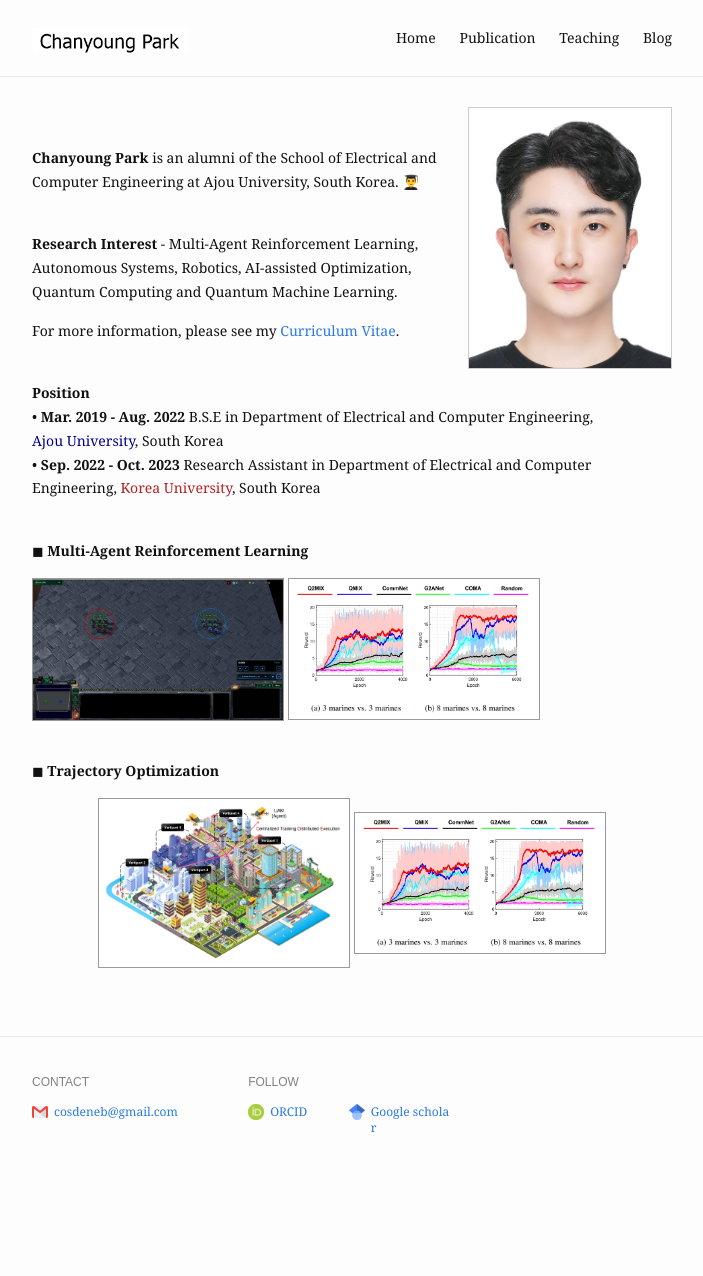
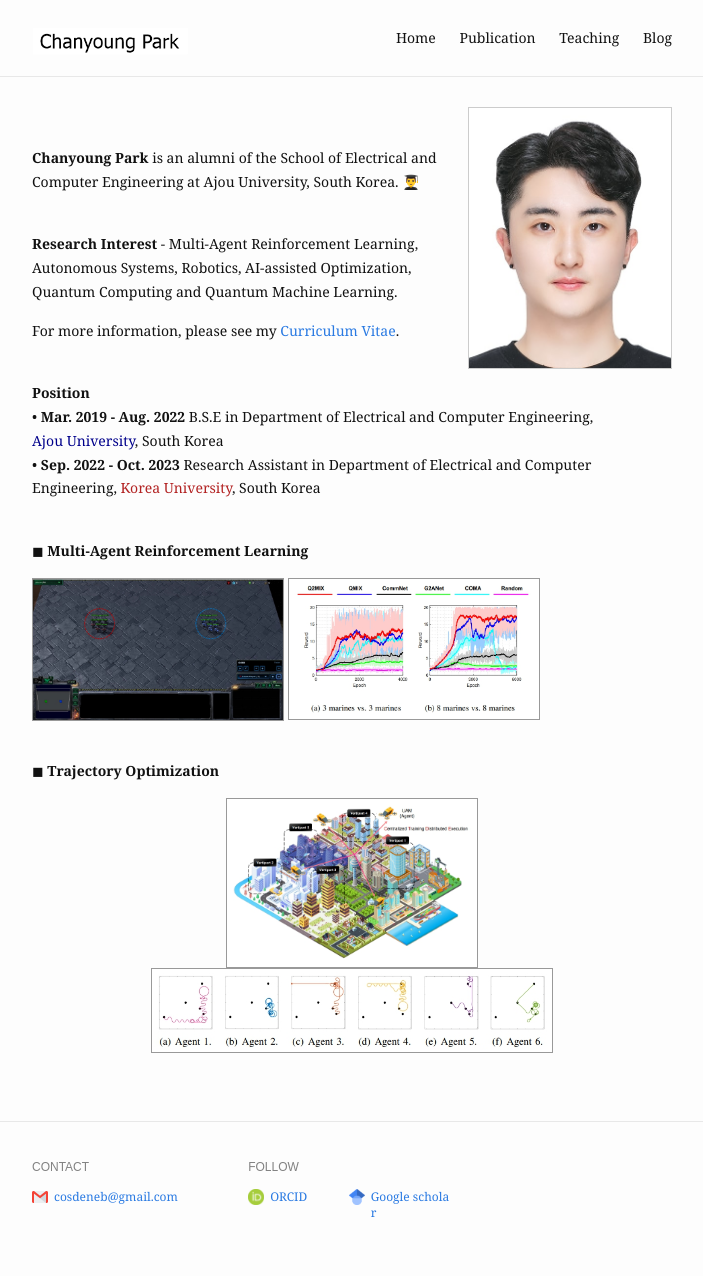
Before and after one commit to cosdeneb/cosdeneb.github.io, a Jekyll site: the page built from index.md, in a window 1280 px wide. Shown: the whole page, without its empty margins (288-991 px from the left). Built offline with Jekyll 4.4.1, drawn with Linux system fonts in a browser that asks for light colours; before the commit the page ends 1191 px from its top, so only the background shows below that.

Commit message:
Update index.md

```diff
--- a/index.md
+++ b/index.md
@@ -45,7 +45,7 @@
   <br/>
   <div style="text-align : center;">
     <img src="{{ "/assets/img/paper/tiv.jpg" | absolute_url }}" width=250 class="post-pic"/>
-    <img src="{{ "/assets/img/paper/smac_reward.jpg" | absolute_url }}" width=250 class="post-pic"/>
+    <img src="{{ "/assets/img/paper/traj.jpg" | absolute_url }}" width=400 class="post-pic"/>
   </div>
   <br/>
 </p>
```
